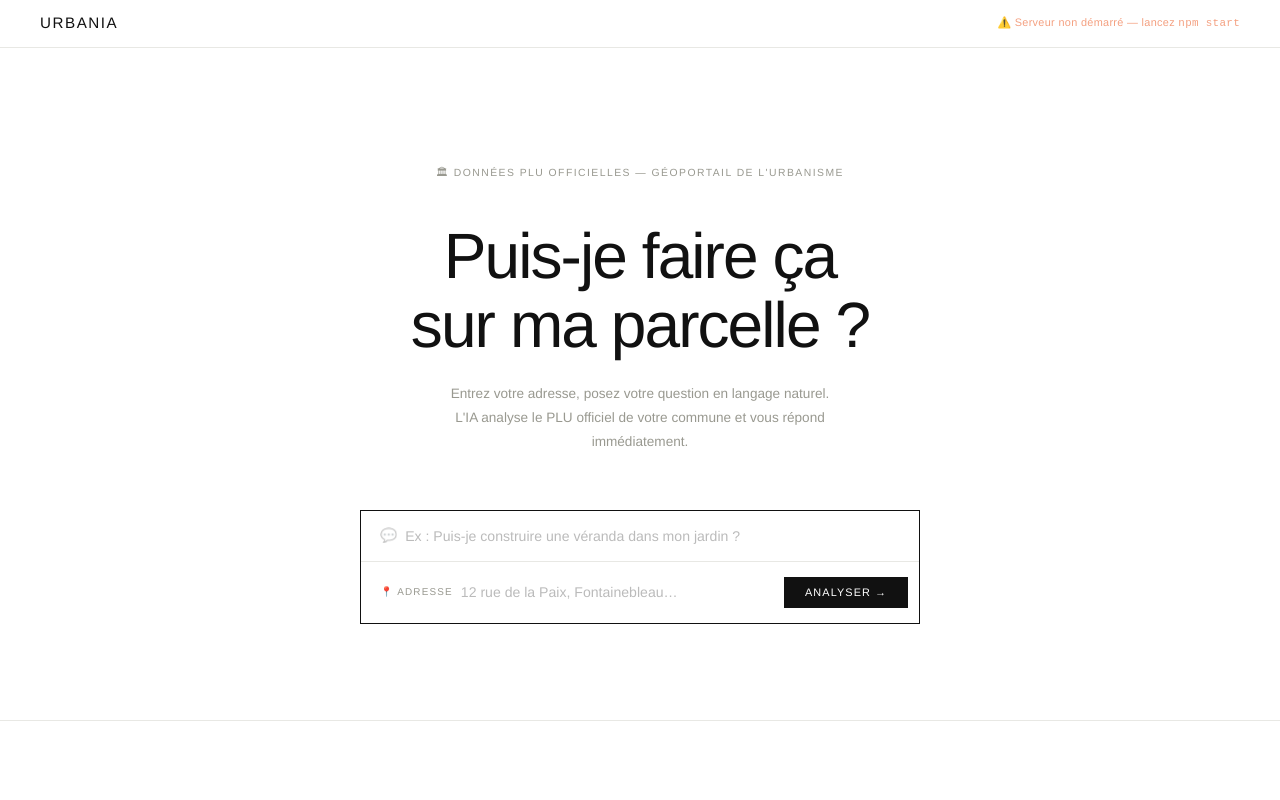
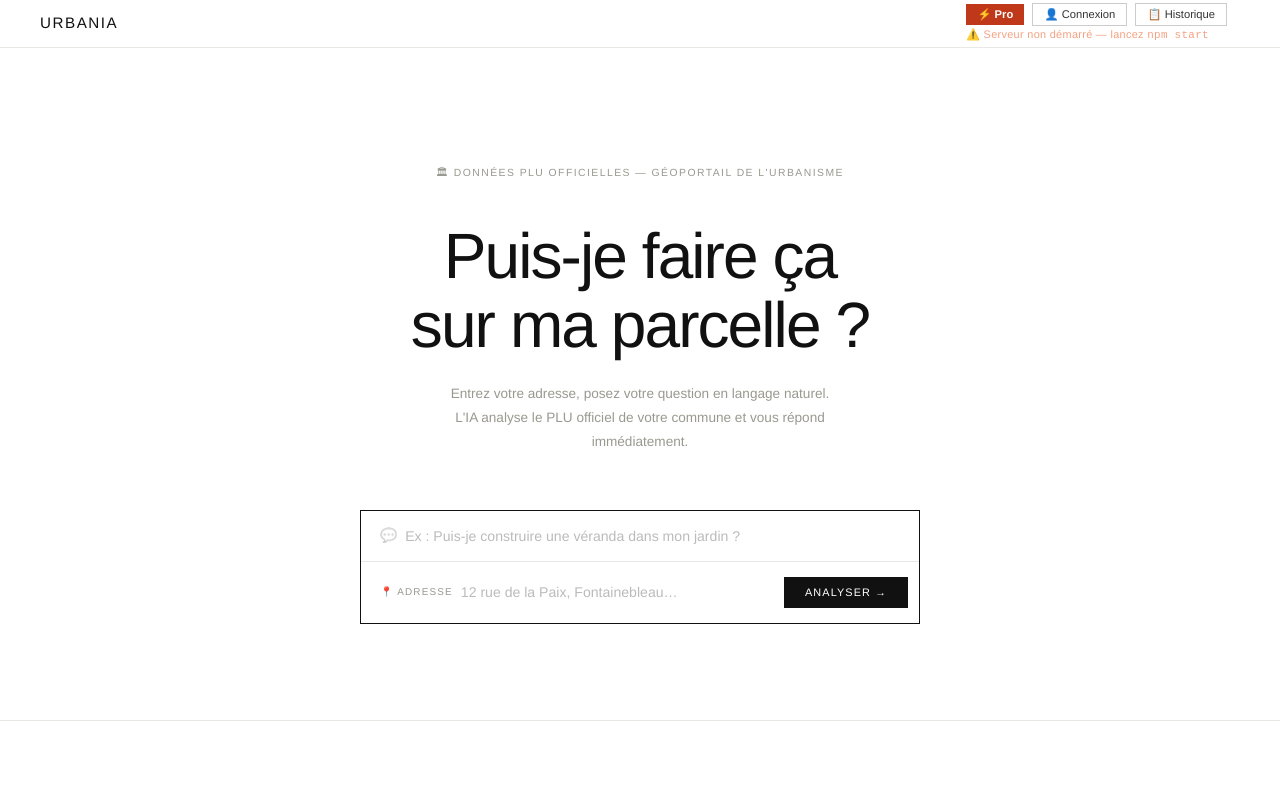
Before and after one commit to Nicolasbaduel/urbanIA, a website: page public/index.html in a window 1280 px wide. Shown: the top 800 px of the page. Drawn offline with nearby package versions, Linux system fonts and the light colour scheme; no server answers.

Commit message:
Restore topbar buttons

```diff
--- a/public/index.html
+++ b/public/index.html
@@ -15,7 +15,7 @@
 <!-- TOP BAR -->
 <div class="topbar">
   <div class="logo">Urban<b>IA</b></div>
-  <div class="top-right">
+  <div class="top-right"><button onclick="showUpgradeModal()" style="background:#c0381a;border:none;padding:0.25rem 0.7rem;font-size:0.7rem;cursor:pointer;font-family:inherit;color:white;margin-right:0.5rem;font-weight:600">⚡ Pro</button><button id="authBtn" onclick="window.location.href='/auth.html'" style="background:none;border:1px solid #ccc;padding:0.25rem 0.7rem;font-size:0.7rem;cursor:pointer;font-family:inherit;color:#333;margin-right:0.5rem">👤 Connexion</button><button id="historyBtn" onclick="showHistory()" style="background:none;border:1px solid #ccc;padding:0.25rem 0.7rem;font-size:0.7rem;cursor:pointer;font-family:inherit;color:#333;margin-right:0.8rem">📋 Historique</button>
     <div class="top-badge" id="serverStatus">
       <div class="live-dot"></div>
       <span>Connexion au serveur…</span>
```
